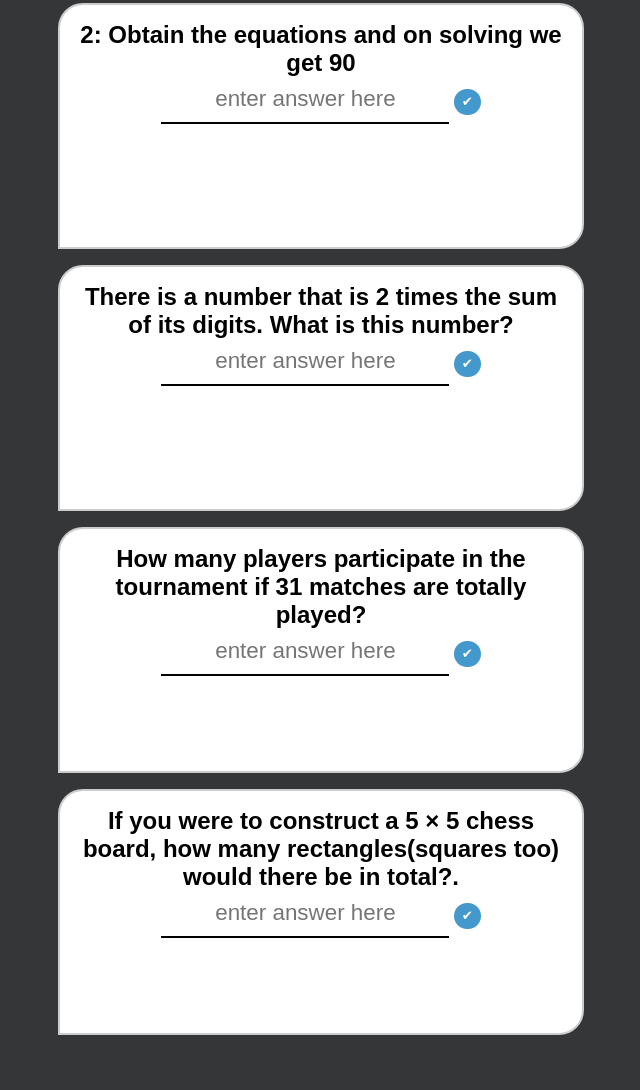
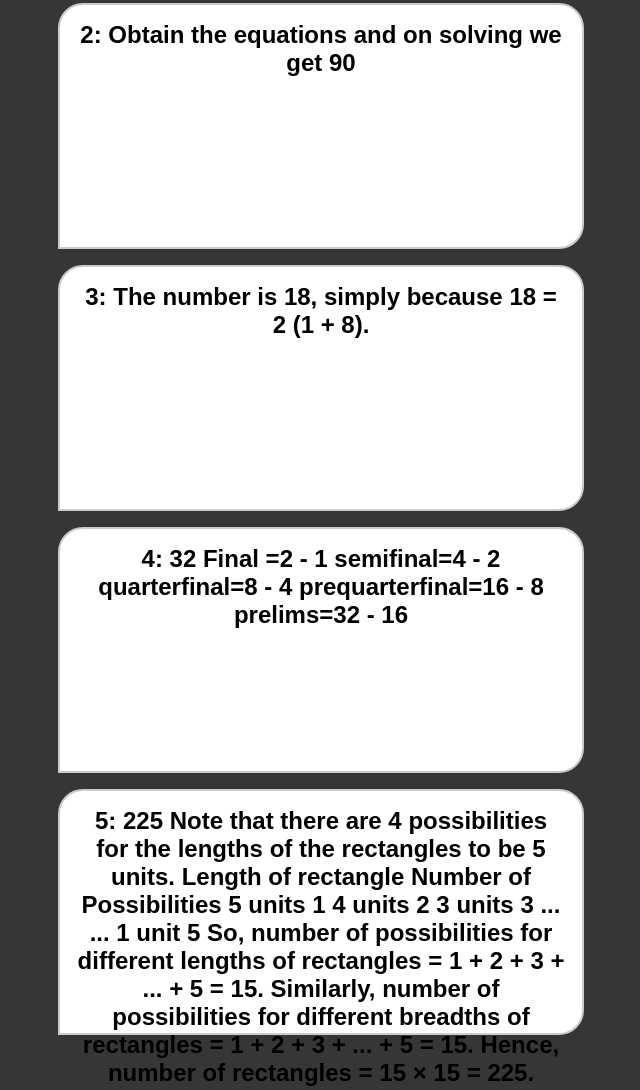
Before and after one commit to aswanthkoleri/HumanCalculator, a plain HTML site: page answer1.html in a window 1280 px wide. Shown: the part 575-1665 px from the top of the page, without its empty margins (319-959 px from the left). Before the commit the page ends 1618 px from the top, so only its background shows below. Drawn offline with Linux system fonts and the light colour scheme.

Commit message:
Update answer1.html

```diff
--- a/answer1.html
+++ b/answer1.html
@@ -27,39 +27,45 @@
      Since my grandson is 12g months old,
      12g = m.
      g + s + m = 160</h3></p>
-  <input type="text" id="answer1" placeholder="enter answer here"></input>
-  <button onclick="Question1(), checkMyScore()" class="checkbtn">✔</button>
-<p id="answerPane1"></p>
+
 <br>
 </div>
 
 <div class="questionPane" id="2">
   <p id="question"><h2>2: Obtain the equations and on solving we get 90</h2></p>
-  <input type="text" id="answer2" placeholder="enter answer here"></input>
-  <button onclick="Question2(), checkMyScore()" class="checkbtn">✔</button>
-<p id="answerPane2"></p>
+
 <br>
 </div>
 
 <div class="questionPane" id="3">
-  <p id="question"><h2>There is a number that is 2 times the sum of its digits. What is this number?</h2></p>
-  <input type="text" id="answer3" placeholder="enter answer here"></input>
-  <button onclick="Question3(), checkMyScore()" class="checkbtn">✔</button>
-<p id="answerPane3"></p>
+  <p id="question"><h2>3: The number is 18, simply because
+18 = 2 (1 + 8). </h2></p>
+
 <br>
 </div>
 <div class="questionPane" id="4">
-  <p id="question"><h2>How many players participate in the tournament if 31 matches are totally played?</h2></p>
-  <input type="text" id="answer4" placeholder="enter answer here"></input>
-  <button onclick="Question4(), checkMyScore()" class="checkbtn">✔</button>
-<p id="answerPane4"></p>
+  <p id="question"><h2>4: 32
+      Final =2           - 1
+      semifinal=4        - 2
+      quarterfinal=8     - 4
+      prequarterfinal=16 - 8
+      prelims=32         - 16</h2></p>
+
 <br>
 </div>
 <div class="questionPane" id="5">
-  <p id="question"><h2>If you were to construct a 5 × 5 chess board, how many rectangles(squares too) would there be in total?.</h2></p>
-  <input type="text" id="answer5" placeholder="enter answer here"></input>
-  <button onclick="Question5(), checkMyScore()" class="checkbtn">✔</button>
-<p id="answerPane5"></p>
+  <p id="question"><h2>5: 225
+      Note that there are 4 possibilities for the lengths of the rectangles to be 5 units.
+      Length of rectangle	Number of Possibilities
+               5 units	1
+               4 units	2
+               3 units	3
+               ...	...
+               1 unit	5
+    So, number of possibilities for different lengths of rectangles = 1 + 2 + 3 + ... + 5 = 15.
+    Similarly, number of possibilities for different breadths of rectangles = 1 + 2 + 3 + ... + 5 = 15.
+    Hence, number of rectangles = 15 × 15 = 225. </h2></p>
+
 <br>
 </div>
 
```
